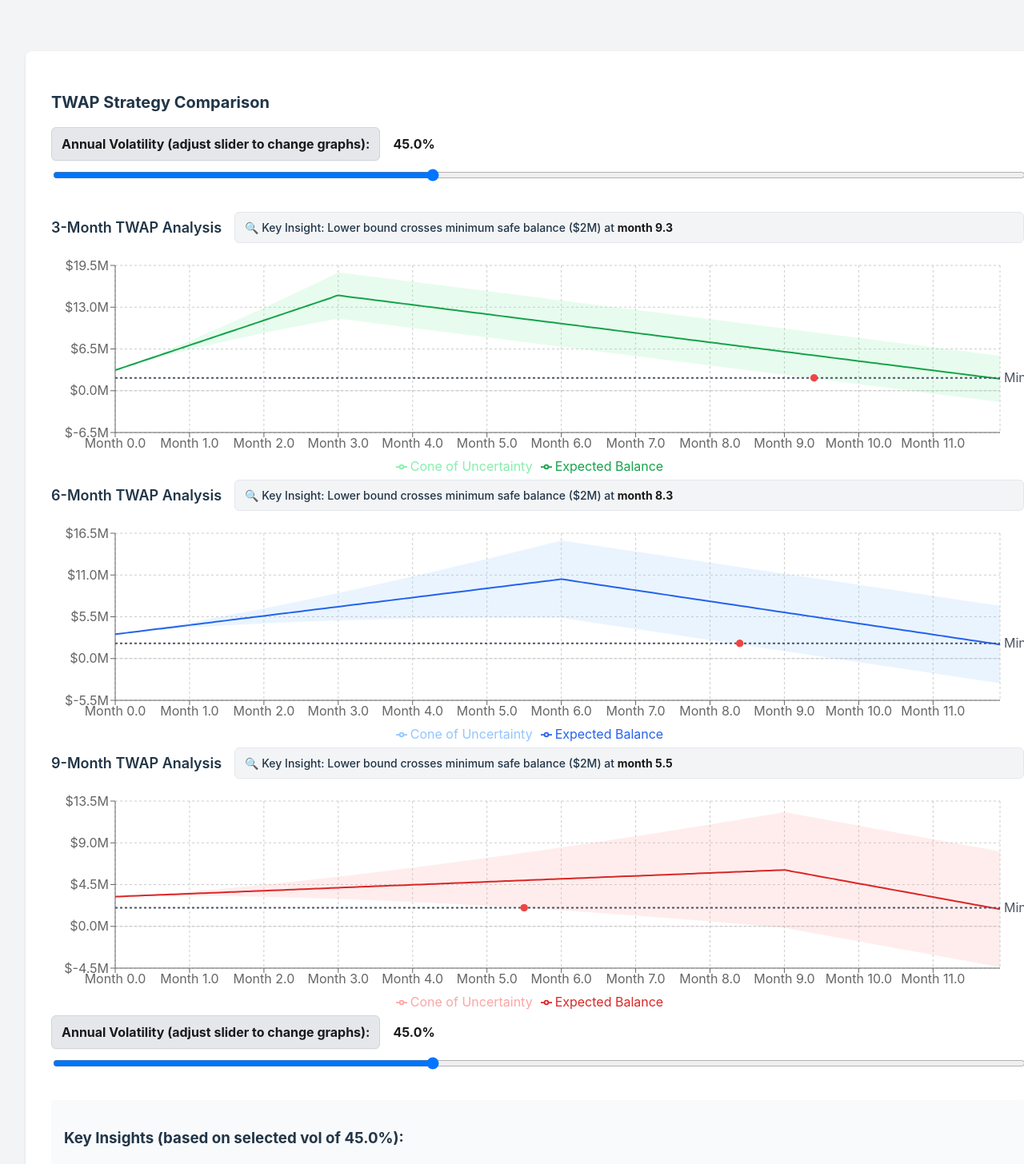
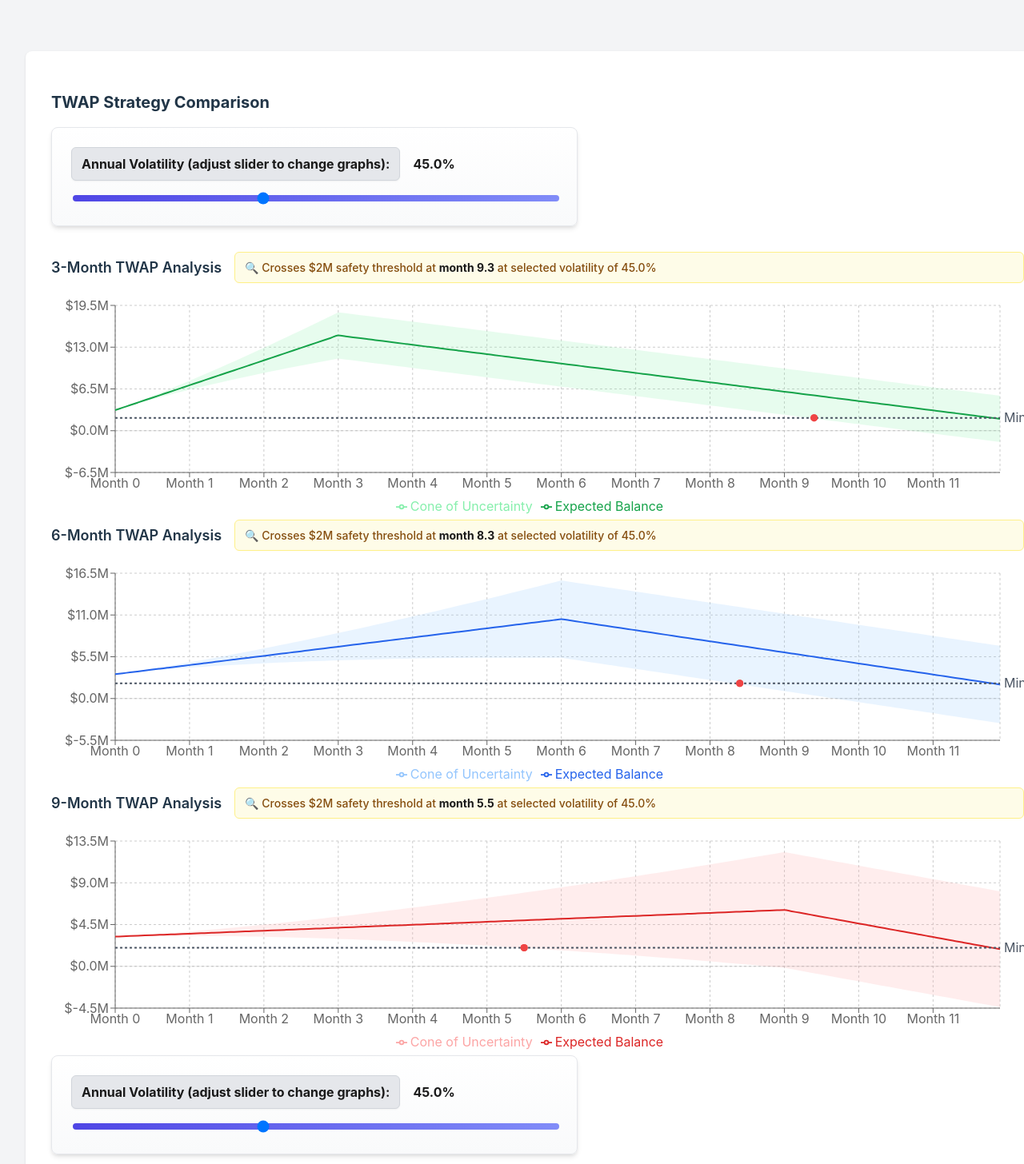
Before and after one commit to 5ajaki/twap-analysis, a React (Vite) app: page / in a window 1280 px wide. Shown: the top 1456 px of the page at 80% size. Built offline with nearby package versions, Linux system fonts and the light colour scheme.

Commit message:
Enhance TWAP chart styling and volatility slider with refined UI and gradient design

```diff
--- a/src/components/SplitTWAPComparison.tsx
+++ b/src/components/SplitTWAPComparison.tsx
@@ -17,6 +17,7 @@ interface TWAPChartProps {
   data: ChartData;
   period: number;
   minimumSafe: number;
+  annualVolatility: number;
 }
 
 interface ChartDataPoint {
@@ -32,7 +33,12 @@ interface ChartData extends Array<ChartDataPoint> {
   crossoverMonth?: number | null;
 }
 
-const TWAPChart: React.FC<TWAPChartProps> = ({ data, period, minimumSafe }) => {
+const TWAPChart: React.FC<TWAPChartProps> = ({
+  data,
+  period,
+  minimumSafe,
+  annualVolatility,
+}) => {
   return (
     <div className="w-full mb-8">
       <div
@@ -56,17 +62,21 @@ const TWAPChart: React.FC<TWAPChartProps> = ({ data, period, minimumSafe }) => {
           style={{
             flex: 1,
             padding: "0.5rem 0.75rem",
-            backgroundColor: "#f3f4f6",
+            backgroundColor: "#fefce8",
             borderRadius: "0.375rem",
-            border: "1px solid #e5e7eb",
+            border: "1px solid #fef08a",
             fontSize: "0.875rem",
+            boxShadow: "0 1px 2px rgba(254, 240, 138, 0.1)",
           }}
         >
-          <p style={{ margin: 0, fontWeight: "500" }}>
-            🔍 Key Insight: Lower bound crosses minimum safe balance ($2M) at{" "}
+          <p style={{ margin: 0, fontWeight: "500", color: "#854d0e" }}>
+            🔍 Crosses $2M safety threshold at{" "}
             <span style={{ fontWeight: "bold", color: "#1a1a1a" }}>
-              month {data.crossoverMonth?.toFixed(1) || "N/A"}
-            </span>
+              {data.crossoverMonth
+                ? `month ${data.crossoverMonth.toFixed(1)}`
+                : "no crossing"}
+            </span>{" "}
+            at selected volatility of {(annualVolatility * 100).toFixed(1)}%
           </p>
         </div>
       </div>
@@ -80,7 +90,11 @@ const TWAPChart: React.FC<TWAPChartProps> = ({ data, period, minimumSafe }) => {
             <CartesianGrid strokeDasharray="3 3" />
             <XAxis
               dataKey="month"
-              tickFormatter={(value: number) => `Month ${value.toFixed(1)}`}
+              tickFormatter={(value: number) =>
+                `Month ${
+                  Number.isInteger(value) ? value.toString() : value.toFixed(1)
+                }`
+              }
               ticks={Array.from({ length: 13 }, (_, i) => i)}
             />
             <YAxis
@@ -307,6 +321,18 @@ const SplitTWAPComparison: React.FC = () => {
       <div style={{ marginBottom: "2rem" }}>
         <div
           style={{
+            width: "50%",
+            padding: "1.5rem",
+            backgroundColor: "white",
+            borderRadius: "0.5rem",
+            boxShadow:
+              "0 4px 6px -1px rgba(0, 0, 0, 0.1), 0 2px 4px -1px rgba(0, 0, 0, 0.06)",
+            background: "linear-gradient(to bottom, #ffffff, #f9fafb)",
+            border: "1px solid #e5e7eb",
+          }}
+        >
+          <div
+            style={{
               display: "flex",
               alignItems: "center",
               gap: "1rem",
@@ -346,15 +372,50 @@ const SplitTWAPComparison: React.FC = () => {
             step="0.05"
             value={annualVolatility}
             onChange={(e) => setAnnualVolatility(parseFloat(e.target.value))}
-          style={{ width: "100%" }}
+            style={{
+              width: "100%",
+              height: "8px",
+              WebkitAppearance: "none",
+              background: "linear-gradient(to right, #4f46e5, #818cf8)",
+              borderRadius: "4px",
+              cursor: "pointer",
+            }}
           />
         </div>
+      </div>
 
-      <TWAPChart data={data3m} period={3} minimumSafe={MINIMUM_SAFE} />
-      <TWAPChart data={data6m} period={6} minimumSafe={MINIMUM_SAFE} />
-      <TWAPChart data={data9m} period={9} minimumSafe={MINIMUM_SAFE} />
+      <TWAPChart
+        data={data3m}
+        period={3}
+        minimumSafe={MINIMUM_SAFE}
+        annualVolatility={annualVolatility}
+      />
+      <TWAPChart
+        data={data6m}
+        period={6}
+        minimumSafe={MINIMUM_SAFE}
+        annualVolatility={annualVolatility}
+      />
+      <TWAPChart
+        data={data9m}
+        period={9}
+        minimumSafe={MINIMUM_SAFE}
+        annualVolatility={annualVolatility}
+      />
 
       <div style={{ marginBottom: "2rem" }}>
+        <div
+          style={{
+            width: "50%",
+            padding: "1.5rem",
+            backgroundColor: "white",
+            borderRadius: "0.5rem",
+            boxShadow:
+              "0 4px 6px -1px rgba(0, 0, 0, 0.1), 0 2px 4px -1px rgba(0, 0, 0, 0.06)",
+            background: "linear-gradient(to bottom, #ffffff, #f9fafb)",
+            border: "1px solid #e5e7eb",
+          }}
+        >
           <div
             style={{
               display: "flex",
@@ -396,8 +457,16 @@ const SplitTWAPComparison: React.FC = () => {
             step="0.05"
             value={annualVolatility}
             onChange={(e) => setAnnualVolatility(parseFloat(e.target.value))}
-          style={{ width: "100%" }}
+            style={{
+              width: "100%",
+              height: "8px",
+              WebkitAppearance: "none",
+              background: "linear-gradient(to right, #4f46e5, #818cf8)",
+              borderRadius: "4px",
+              cursor: "pointer",
+            }}
           />
+        </div>
       </div>
 
       <div
```
Lines whose indentation alone changed are shown as unchanged.
